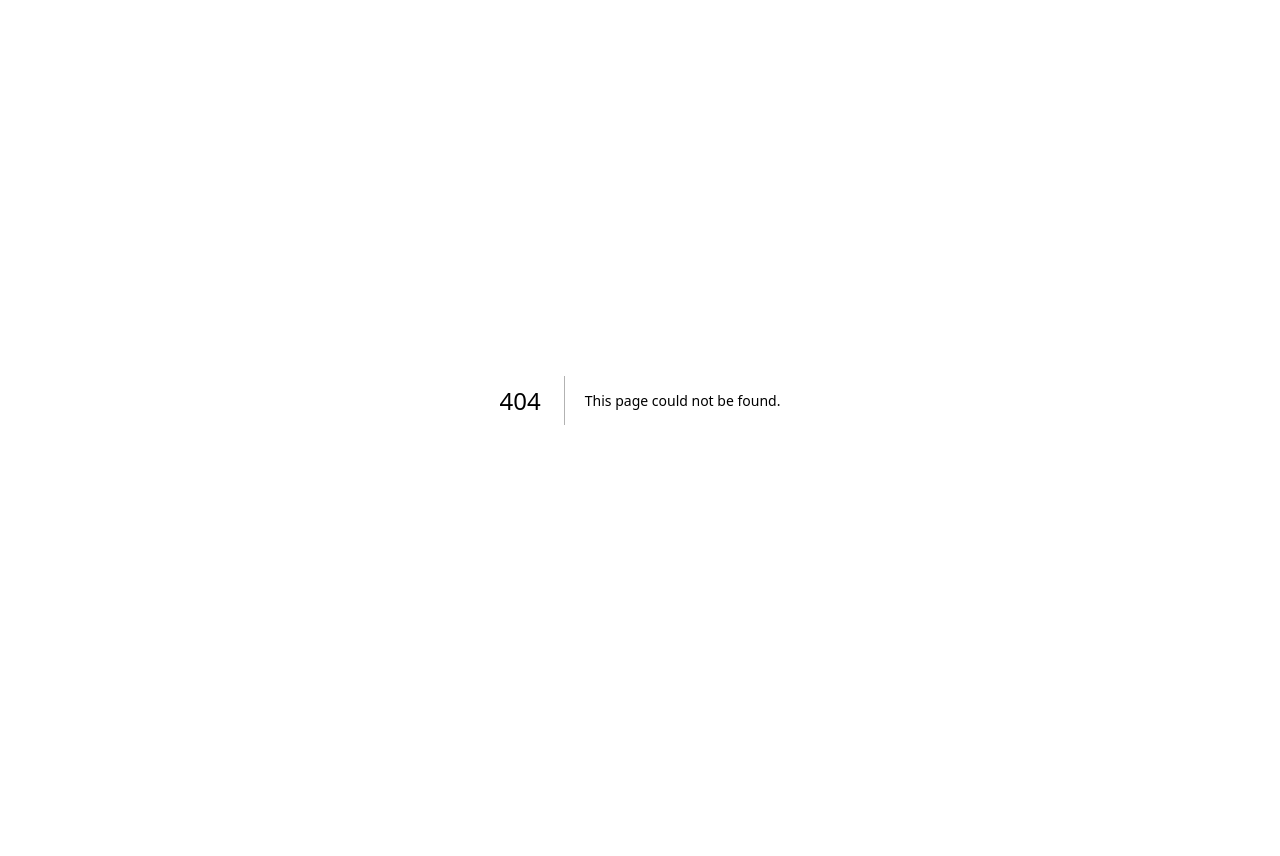
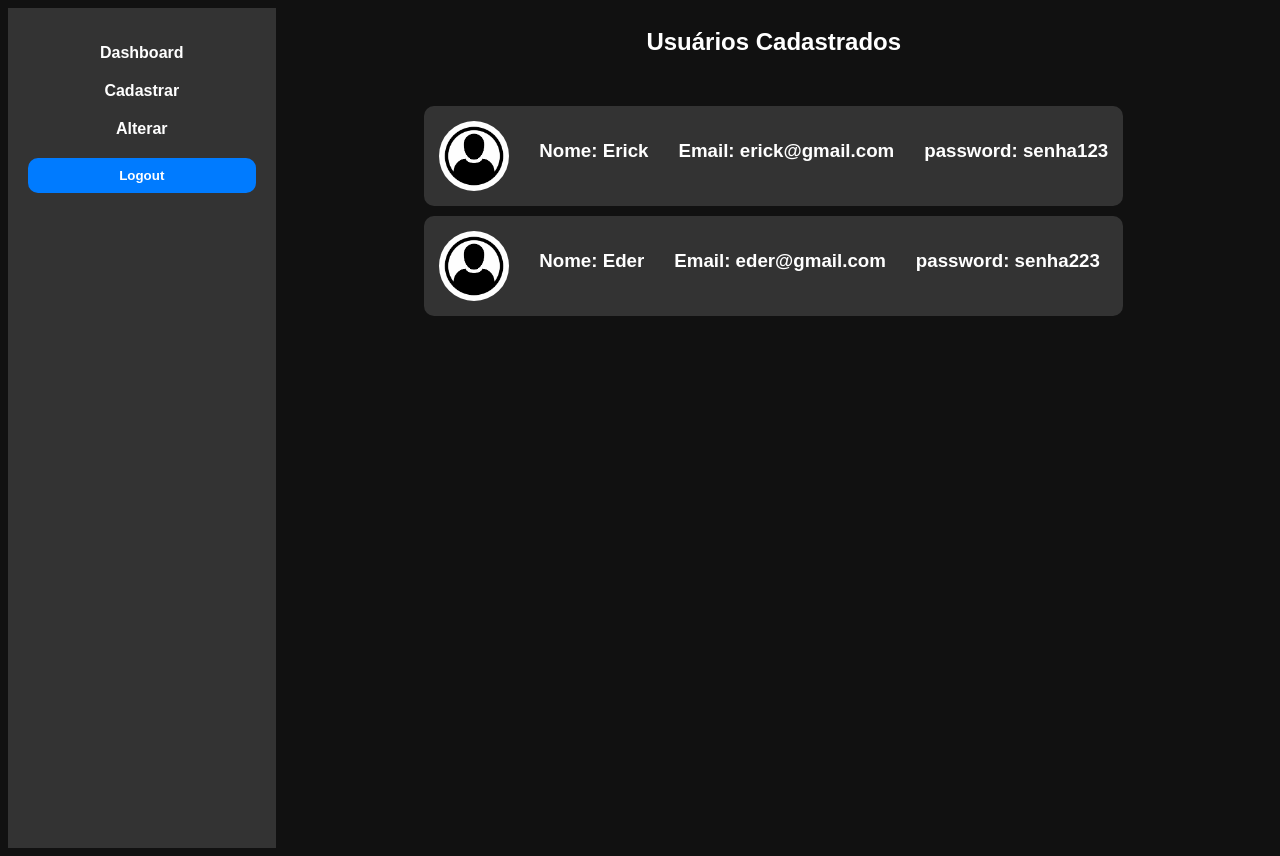
Before and after one commit to Amorim-EA/Aplication-Users, a Next.js app: page /pages/dashboard in a window 1280 px wide. Before the commit this address had no page. Before the commit the page ends 800 px from the top, so only its background shows below. Built offline with nearby package versions, Linux system fonts and the light colour scheme.

Commit message:
pagina: dashboard com css ja embutido

```diff
--- /dev/null
+++ b/src/app/pages/dashboard/estilo.css
@@ -0,0 +1,16 @@
+img {
+ width: 70px;
+ height: 70px;
+ border-radius: 50px;
+}
+
+.dashboard{
+  display: flex;
+}
+
+.container {
+    display: flex;
+    flex-direction: column;
+    gap: 30px;
+    flex-grow: 1;
+}
--- /dev/null
+++ b/src/app/pages/dashboard/page.js
@@ -0,0 +1,28 @@
+'use client'
+import { getUsers } from "../../functions/handlerAcessAPI";
+import ListarUsuarios from "../../componentes/ListarUsuarios";
+import NavBar from "../../componentes/NavBar";
+import { useEffect } from "react";
+import './estilo.css';
+
+export default function Dashboard(){
+    let users = getUsers();
+
+    useEffect(() => {
+        let usuarioString = localStorage.getItem('usuarios');
+        let usuariosArmazenados = JSON.parse(usuarioString) || [];
+        users = [...users, ...usuariosArmazenados];
+      }, [users]);
+
+    return(
+    <div>
+        <div className="dashboard">
+            <NavBar />
+            <div className="container">
+                <h2>Usuários Cadastrados</h2>
+                <ListarUsuarios usuarios={users} />
+            </div>
+        </div>
+    </div>
+    )
+}
```
